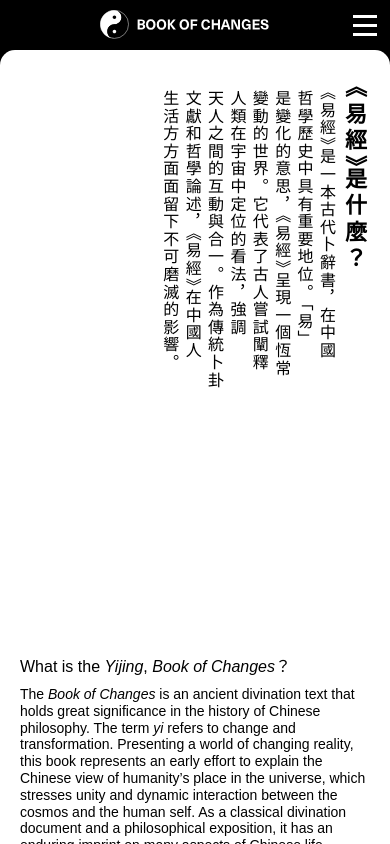
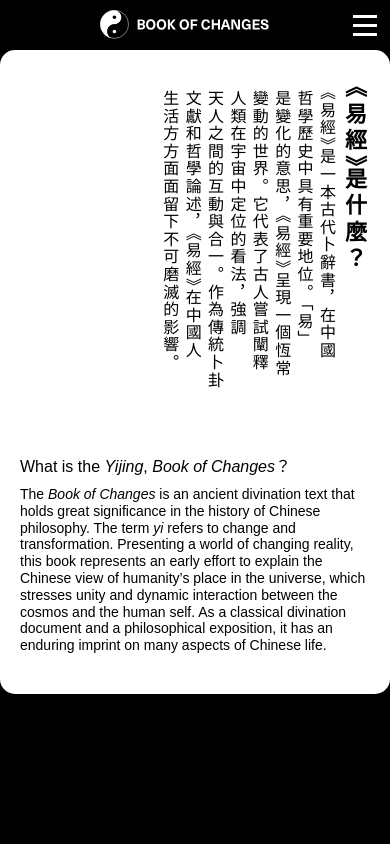
Before and after one commit to swapdicky/tkyijing, a Next.js app: page /yijing in a window 390 px wide. Built offline with nearby package versions, Linux system fonts and the light colour scheme.

Commit message:
mobile body scroll prevention and wrapper overflow adjustment

```diff
--- a/app/yijing/page.tsx
+++ b/app/yijing/page.tsx
@@ -25,6 +25,11 @@ export default function Yijing() {
     const checkMobile = () => setIsMobileDetected(window.innerWidth < 980);
     checkMobile();
     window.addEventListener('resize', checkMobile);
+
+    // Prevent body scroll on mobile
+    if (window.innerWidth < 980) {
+      document.body.style.overflow = 'hidden';
+    }
 
     // Check initial mouse position on mount
     const handleInitialMousePosition = (e: MouseEvent) => {
@@ -1087,8 +1092,9 @@ The <em>Writing from the Luo River</em> is attributed to a mythical turtle with
             top: '50px',
             left: 0,
             width: '100vw',
-            height: 'calc(100vh -260px)',
-            overflow: 'hidden',
+            height: 'calc(100vh - 200px)',
+            overflowY: 'auto',
+            overflowX: 'hidden',
             zIndex: 1,
             borderRadius: '15px'
           }}>
```
